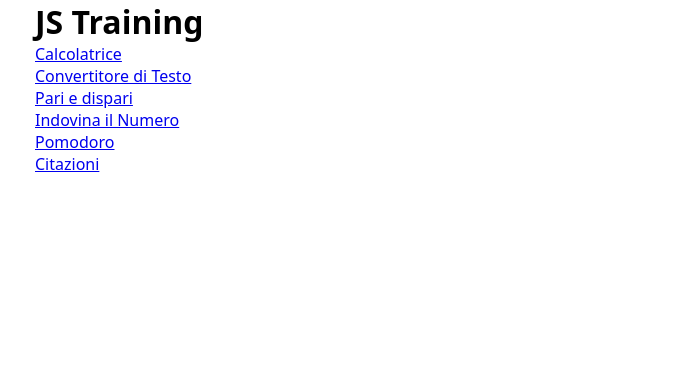
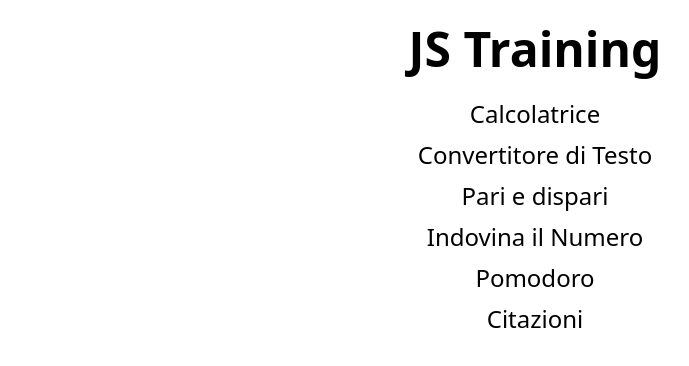
Before and after one commit to andrea-pugliatti/js-training, a React (Vite) app: page / in a window 1280 px wide. Shown: the top 366 px of the page, without its empty margins (105-794 px from the left). Built offline with nearby package versions, Linux system fonts and the light colour scheme.

Commit message:
Add homepage styles, fix calculator alignment, change text converter title color

```diff
--- a/src/index.css
+++ b/src/index.css
@@ -13,9 +13,29 @@ body {
 	margin: 0 auto;
 }
 
+.homepage {
+	text-align: center;
+
+	h1 {
+		margin: 1rem;
+		font-size: 3rem;
+	}
+
+	& > a {
+		display: block;
+		margin: 0.5rem;
+		font-size: 1.5rem;
+		color: black;
+		text-decoration: none;
+		&:hover {
+			text-decoration: underline;
+		}
+	}
+}
+
 .calculator {
 	width: 360px;
-	margin: 1rem;
+	margin: 1rem auto;
 	.calculator-display {
 		display: flex;
 		justify-content: end;
@@ -85,9 +105,6 @@ body {
 	text-align: center;
 	padding: 1rem;
 
-	h1 {
-		color: rgb(25, 25, 112);
-	}
 	a {
 		color: black;
 		text-decoration: none;
--- a/src/pages/Homepage.jsx
+++ b/src/pages/Homepage.jsx
@@ -3,25 +3,15 @@ import { Link } from "react-router-dom";
 export default function Homepage() {
 	return (
 		<div className="container">
-			<h1>JS Training</h1>
-			<Link to={"/calculator"}>
-				<div>Calcolatrice</div>
-			</Link>
-			<Link to={"/text-converter"}>
-				<div>Convertitore di Testo</div>
-			</Link>
-			<Link to={"/odd-even"}>
-				<div>Pari e dispari</div>
-			</Link>
-			<Link to={"/guess-number"}>
-				<div>Indovina il Numero</div>
-			</Link>
-			<Link to={"/pomodoro"}>
-				<div>Pomodoro</div>
-			</Link>
-			<Link to={"/citations"}>
-				<div>Citazioni</div>
-			</Link>
+			<div className="homepage">
+				<h1>JS Training</h1>
+				<Link to={"/calculator"}>Calcolatrice</Link>
+				<Link to={"/text-converter"}>Convertitore di Testo</Link>
+				<Link to={"/odd-even"}>Pari e dispari</Link>
+				<Link to={"/guess-number"}>Indovina il Numero</Link>
+				<Link to={"/pomodoro"}>Pomodoro</Link>
+				<Link to={"/citations"}>Citazioni</Link>
+			</div>
 		</div>
 	);
 }
```
